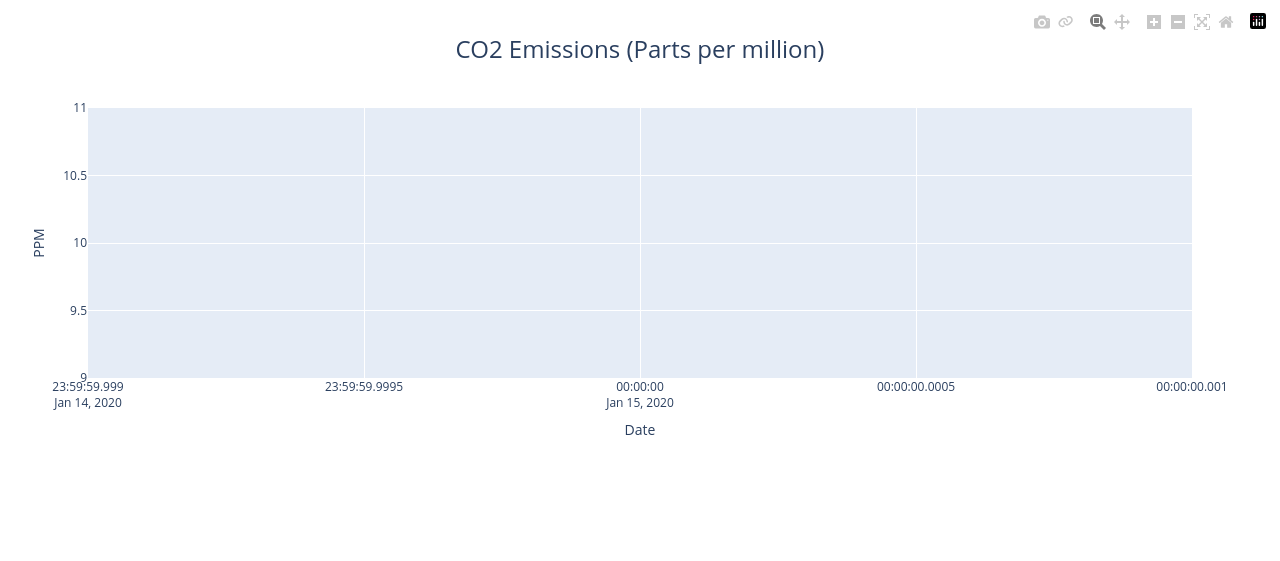
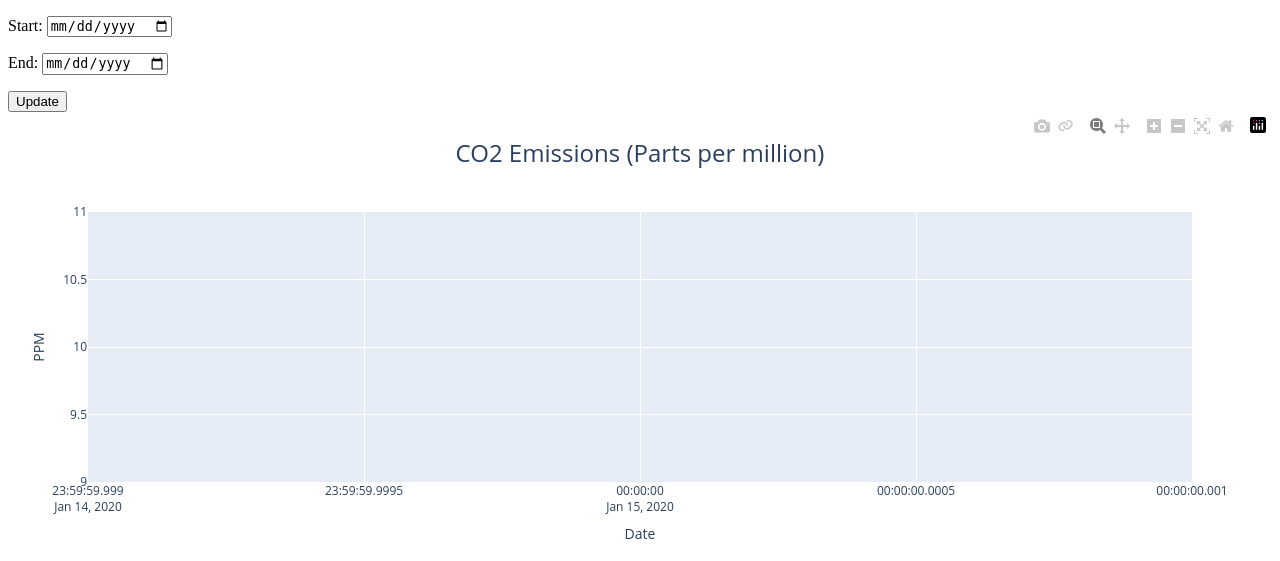
Before and after one commit to Gornstats/django-plotly-demo, a Django app: page / in a window 1280 px wide. Shown: the top 561 px of the page. Before the commit the page ends 435 px from the top, so only its background shows below. Run offline with Django 4.2, Linux system fonts and the light colour scheme; tables that the repository leaves empty hold one stand-in row (values such as "Sample post").

Commit message:
Added form for data filtering

```diff
--- /dev/null
+++ b/core/forms.py
@@ -0,0 +1,5 @@
+from django import forms
+
+class DateForm(forms.Form):
+    start = forms.DateField(widget=forms.DateInput(attrs={'type': 'date'}))
+    end = forms.DateField(widget=forms.DateInput(attrs={'type': 'date'}))
--- a/core/templates/core/chart.html
+++ b/core/templates/core/chart.html
@@ -2,6 +2,12 @@
 
 {% block content %}
 
-    {{ chart|safe }}
+<form method="GET" action="{% url 'chart' %}">
+    {{ form.as_p }}
+
+    <button>Update</button>
+</form>
+
+{{ chart|safe }}
 
 {% endblock content %}
--- a/core/views.py
+++ b/core/views.py
@@ -2,9 +2,17 @@ from django.shortcuts import render
 import plotly.express as px
 
 from core.models import CO2
+from core.forms import DateForm
 
 def chart(request):
     co2 = CO2.objects.all()
+    start = request.GET.get('start')
+    end = request.GET.get('end')
+
+    if start:
+        co2 = co2.filter(date__gte=start)
+    if end:
+        co2 = co2.filter(date__lte=end)
 
     fig = px.line(
         x = [c.date for c in co2],
@@ -20,6 +28,6 @@ def chart(request):
     })
 
     chart = fig.to_html()
-    context = {'chart': chart}
+    context = {'chart': chart, 'form': DateForm()}
 
     return render(request, 'core/chart.html', context)
```
